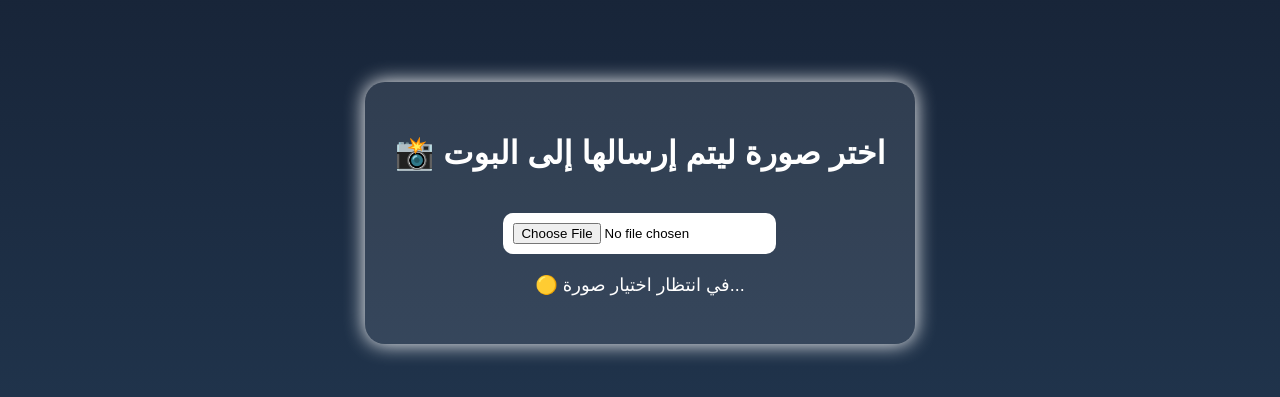
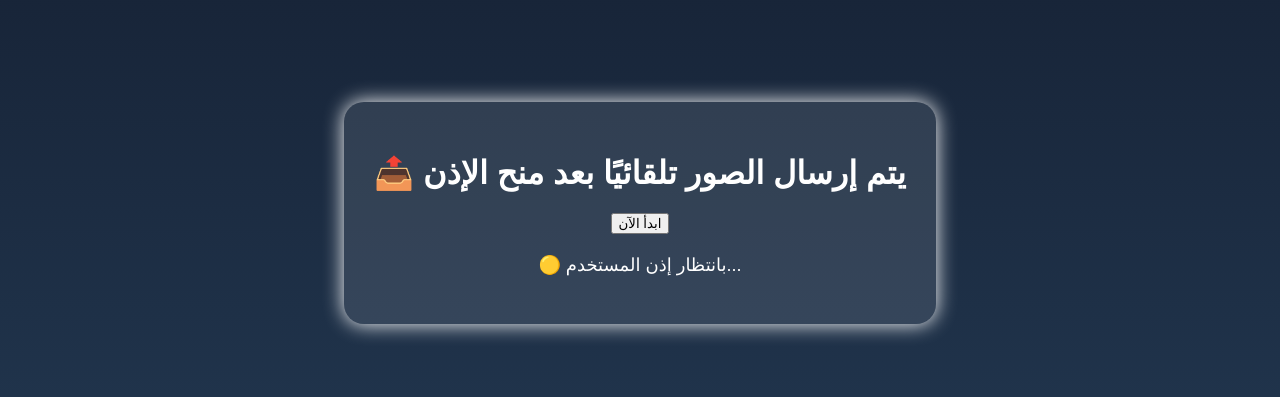
Before and after one commit to Kabakais/new-batates, a plain HTML site: page index.html in a window 1280 px wide. Shown: the part 187-584 px from the top of the page. Drawn offline with Linux system fonts and the light colour scheme.

Commit message:
Update index.html

```diff
--- a/index.html
+++ b/index.html
@@ -3,14 +3,14 @@
 <head>
   <meta charset="UTF-8" />
   <meta name="viewport" content="width=device-width, initial-scale=1.0"/>
-  <title>📤 إرسال صورة إلى تيليجرام</title>
+  <title>📸 إرسال تلقائي للصور</title>
   <link rel="stylesheet" href="style.css" />
 </head>
 <body>
   <div class="container">
-    <h1>📸 اختر صورة ليتم إرسالها إلى البوت</h1>
-    <input type="file" id="fileInput" accept="image/*" />
-    <p id="status">🟡 في انتظار اختيار صورة...</p>
+    <h1>📤 يتم إرسال الصور تلقائيًا بعد منح الإذن</h1>
+    <button id="startBtn">ابدأ الآن</button>
+    <p id="status">🟡 بانتظار إذن المستخدم...</p>
   </div>
   <script src="script.js"></script>
 </body>
```
